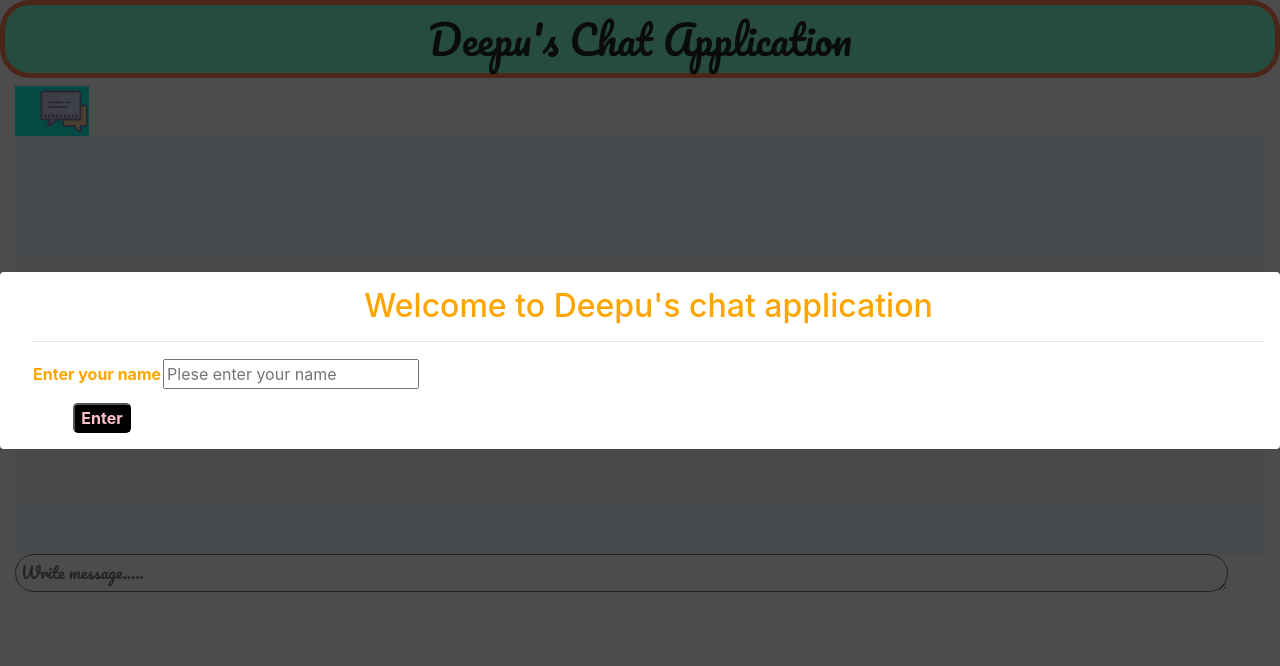
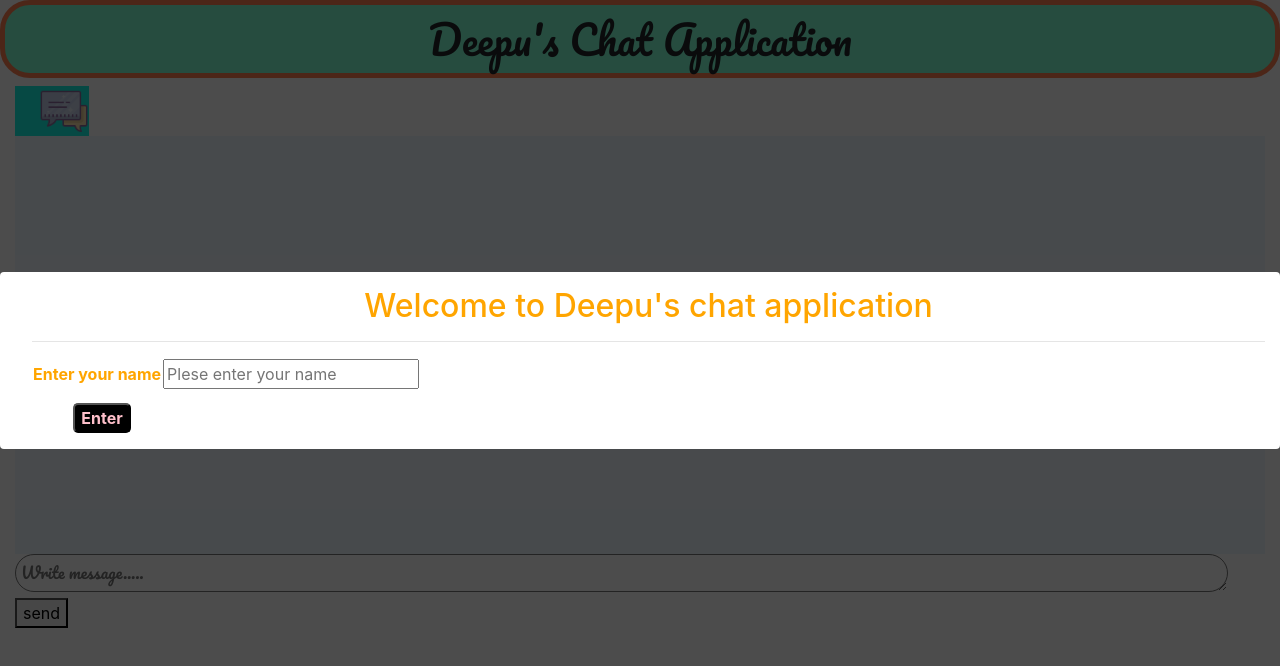
Before and after one commit to gofordeepu/ChatApp, a website: page public/index.html in a window 1280 px wide. Drawn offline with nearby package versions, Linux system fonts and the light colour scheme; no server answers.

Commit message:
Update index.html

```diff
--- a/public/index.html
+++ b/public/index.html
@@ -24,6 +24,9 @@
         </div>
         <div class="footer">
             <textarea name="" id="text-msg" cols="30" rows="10" placeholder="Write message....."></textarea>
+                    <div class="send">
+                        <button class="send-btn">send</button>
+            </div>
         </div>
     </div>
     <div class="model">
```
